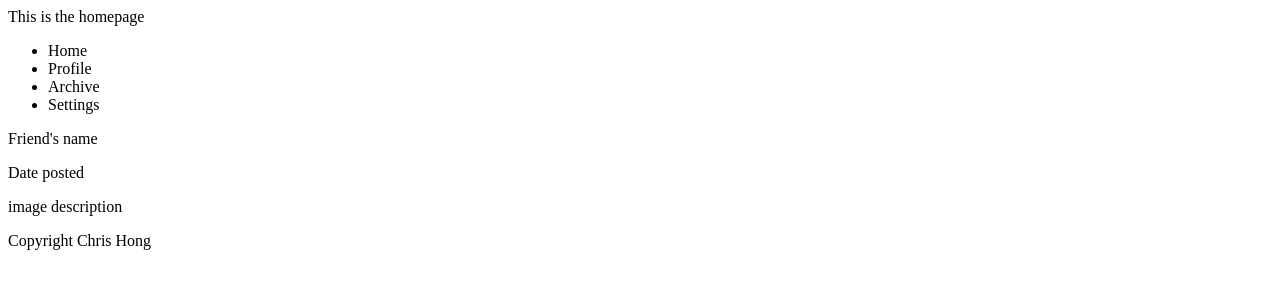
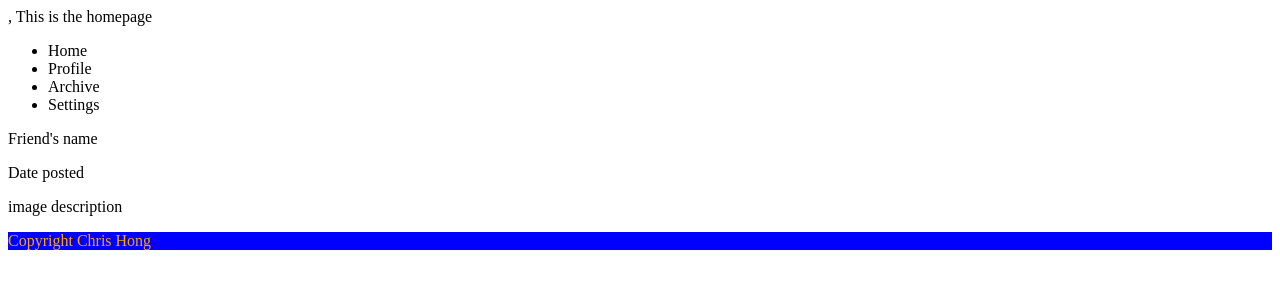
Before and after one commit to c1008h/social-media-py, a Python web app: template users/templates/home.html in a window 1280 px wide. Shown: the top 300 px of the page. Run offline with Jinja, Linux system fonts and the light colour scheme; the template is opened without the code that fills it, so the values that code supplies are empty.

Commit message:
Adding style

```diff
--- /dev/null
+++ b/users/static/style/index.css
@@ -0,0 +1,4 @@
+footer {
+    background-color: blue;
+    color: orange;
+}
--- a/users/templates/home.html
+++ b/users/templates/home.html
@@ -4,6 +4,8 @@
     <meta charset="UTF-8">
     <meta http-equiv="X-UA-Compatible" content="IE=edge">
     <meta name="viewport" content="width=device-width, initial-scale=1.0">
+
+    ,<link rel="stylesheet" href="../static/style/index.css">
     <title>Hi, {username}</title>
 </head>
 <body>
```
